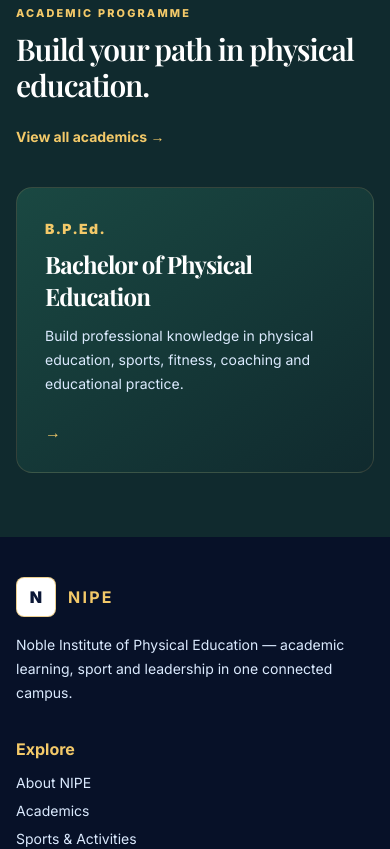
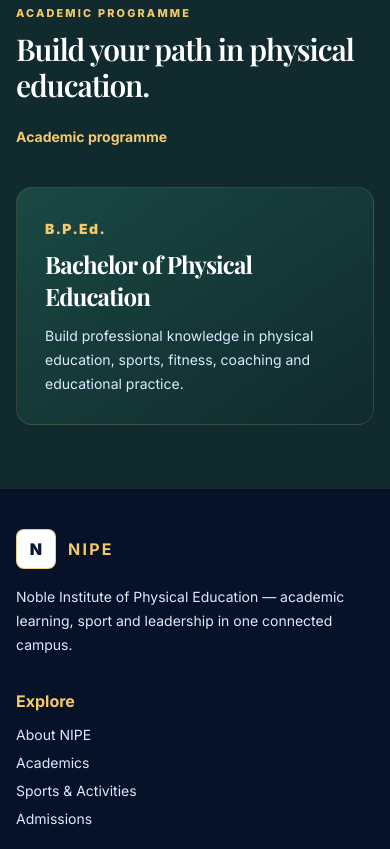
Before and after one commit to realethancool/NIPE, a Next.js app: page / in a window 390 px wide. Shown: the part 4220-5069 px from the top of the page. Built offline with nearby package versions, Linux system fonts and the light colour scheme; a web font is replaced by a local one.

Commit message:
Remove remaining dead links from NIPE homepage

```diff
--- a/src/app/page.tsx
+++ b/src/app/page.tsx
@@ -131,15 +131,15 @@ export default function HomePage(){
 
     <section className="nipe-dark px-4 py-16 md:px-8">
       <div className="mx-auto max-w-7xl">
-        <div className="flex flex-col justify-between gap-6 md:flex-row md:items-end"><div><span className="nipe-section-label !text-[#f3c969]">Academic programme</span><h2 className="nipe-title mt-2 text-3xl font-semibold sm:text-4xl md:mt-3">Build your path in physical education.</h2></div><Link href="/courses" className="text-sm font-bold text-[#f3c969] hover:text-white">View all academics →</Link></div>
-        <div className="mt-10 grid gap-5">{programmes.map(p=><Link key={p.code} href={p.href} className="nipe-dark-card group rounded-2xl p-7 md:flex md:items-center md:justify-between"><div><span className="text-sm font-black tracking-widest text-[#f3c969]">{p.code}</span><h3 className="nipe-display mt-2 text-2xl font-bold">{p.title}</h3><p className="mt-3 max-w-2xl text-sm leading-6 text-blue-100">{p.text}</p></div><span className="mt-6 inline-block text-[#f3c969] md:mt-0 md:text-2xl">→</span></Link>)}</div>
+        <div className="flex flex-col justify-between gap-6 md:flex-row md:items-end"><div><span className="nipe-section-label !text-[#f3c969]">Academic programme</span><h2 className="nipe-title mt-2 text-3xl font-semibold sm:text-4xl md:mt-3">Build your path in physical education.</h2></div><span className="text-sm font-bold text-[#f3c969]">Academic programme</span></div>
+        <div className="mt-10 grid gap-5">{programmes.map(p=><div key={p.code} className="nipe-dark-card rounded-2xl p-7 md:flex md:items-center md:justify-between"><div><span className="text-sm font-black tracking-widest text-[#f3c969]">{p.code}</span><h3 className="nipe-display mt-2 text-2xl font-bold">{p.title}</h3><p className="mt-3 max-w-2xl text-sm leading-6 text-blue-100">{p.text}</p></div></div>)}</div>
       </div>
     </section>
 
     <footer className="bg-[#071128] px-4 py-10 text-white md:px-8">
       <div className="mx-auto grid max-w-7xl gap-8 md:grid-cols-3">
         <div><div className="flex items-center gap-3"><span className="flex h-10 w-10 items-center justify-center rounded-lg border border-[#e0af43]/60 bg-white font-black text-[#0b1736]">N</span><strong className="tracking-[.14em] text-[#f3c969]">NIPE</strong></div><p className="mt-4 max-w-sm text-sm leading-6 text-blue-100">Noble Institute of Physical Education — academic learning, sport and leadership in one connected campus.</p></div>
-        <div><h3 className="font-bold text-[#f3c969]">Explore</h3><div className="mt-3 grid gap-2 text-sm text-blue-100"><Link href="/about" className="hover:text-white">About NIPE</Link><Link href="/courses" className="hover:text-white">Academics</Link><Link href="/activities" className="hover:text-white">Sports & Activities</Link><Link href="/admissions" className="hover:text-white">Admissions</Link></div></div>
+        <div><h3 className="font-bold text-[#f3c969]">Explore</h3><div className="mt-3 grid gap-2 text-sm text-blue-100"><span>About NIPE</span><span>Academics</span><span>Sports & Activities</span><span>Admissions</span></div></div>
         <div><h3 className="font-bold text-[#f3c969]">Digital Campus</h3><div className="mt-3 grid gap-2 text-sm text-blue-100"><Link href="/student/login" className="hover:text-white">Student Portal</Link><Link href="/faculty/login" className="hover:text-white">Faculty Portal</Link><Link href="/admin/login" className="hover:text-white">Administration</Link></div></div>
       </div>
       <div className="mx-auto mt-10 max-w-7xl border-t border-white/10 pt-5 text-xs text-blue-200">© 2026 Noble Institute of Physical Education. All rights reserved.</div>
```
